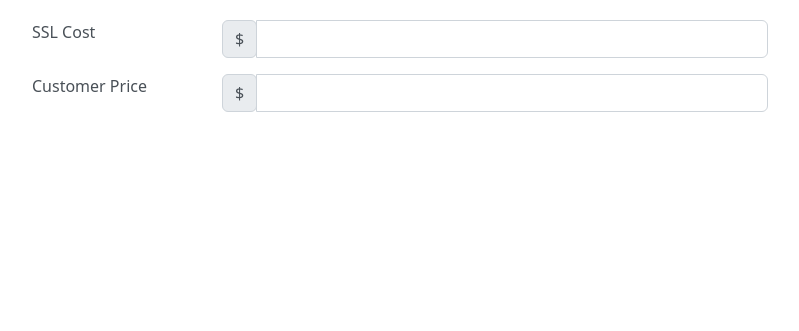
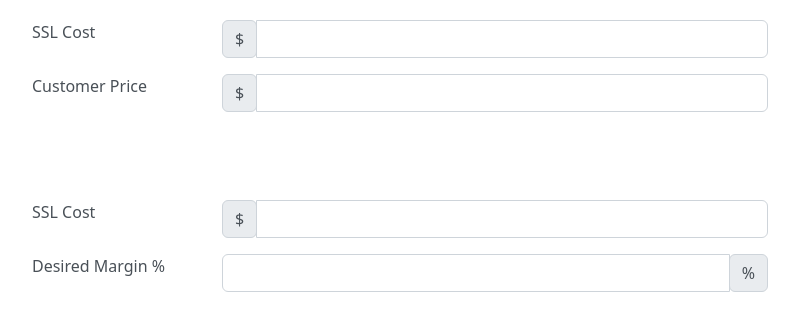
Before and after one commit to asrivasts/SSLMargin, a Flask app: page / in a window 1280 px wide. Shown: the part 256-587 px from the top of the page, without its empty margins (145-944 px from the left). Run offline with Flask 2, Linux system fonts and the light colour scheme; some libraries are stand-ins or nearby versions.

Commit message:
Added Margin Percentage

```diff
--- a/static/js/react.js
+++ b/static/js/react.js
@@ -1,7 +1,12 @@
 document.getElementById("shicost").addEventListener("change", myFunction);
 document.getElementById("custcost").addEventListener("change", myFunction2);
+document.getElementById("shicost2").addEventListener("change", myFunction3);
+document.getElementById("SHIMargin").addEventListener("change", myFunction4);
 var shi = 0;
 var cust = 0;
+
+var shi2 = 0;
+var desired_margin = 0;
 
 function myFunction() {
   var x = document.getElementById("shicost");
@@ -17,17 +22,43 @@ function myFunction() {
 }
 
 function myFunction2() {
-  var x = document.getElementById("custcost");
-  if (x.value =="" || x.value == null){
+  var y = document.getElementById("custcost");
+  if (y.value =="" || y.value == null){
     cust=0;
   }
   else{
-    x.value = x.value.replace('$','');
-    x.value =x.value.trim();
+    y.value = y.value.replace('$','');
+    y.value = y.value.trim();
     cust=1
   }
   marginCalc();
 }
+
+function myFunction3() {
+  var a = document.getElementById("shicost2");
+  if (a.value =="" || a.value == null){
+    shi2=0;
+  }
+  else{
+    a.value = a.value.replace('$','');
+    a.value = a.value.trim();
+    shi2=1
+  }
+  marginDollarCalc();
+}
+function myFunction4() {
+  var b = document.getElementById("SHIMargin");
+  if (b.value =="" || b.value == null){
+    desired_margin=0;
+  }
+  else{
+    b.value = b.value.replace('%','');
+    b.value = b.value.trim();
+    desired_margin=1
+  }
+  marginDollarCalc();
+}
+
 
 function marginCalc(){
     if (shi == 1 && cust ==1){
@@ -45,13 +76,37 @@ function marginCalc(){
         });
         marg = 100*(c-s)/c;
         m.innerHTML="<h2>SSL Margin: " + parseFloat(marg).toFixed(2) + "%</h2>" +"<h2>SSL Margin: " + marg_dol + "</h2>"
-        // (shi)/(1-%) = cust
-        // shi = cust - % * cust
-        // % * cust = cust - shi
-        // % = (cust - shi)/cust
     }
     else{
         var m = document.getElementById("calcMargin");
         m.innerHTML="";
     }
 }
+
+
+function marginDollarCalc(){
+    if (shi2 == 1 && desired_margin ==1){
+        var m1 = document.getElementById("custprice");
+        var s1 = document.getElementById("shicost2").value;
+        var c1 = document.getElementById("SHIMargin").value;
+        var marg1 = 0
+        var marg_dol =0
+        s1 = parseFloat(s1.replace(/,/g,''));
+        c1 = parseFloat(c1)/100;
+        marg1 = s1/(1-c1);
+        marg_dol = marg1-s1
+        marg_dol = marg_dol.toLocaleString('en-US', {
+          style: 'currency',
+          currency: 'USD',
+        });
+        marg1 = marg1.toLocaleString('en-US', {
+          style: 'currency',
+          currency: 'USD',
+        });
+        m1.innerHTML="<h2>Customer Price: " + marg1 + "</h2>" +"<h2>SSL Margin: " + marg_dol + "</h2>";
+    }
+    else{
+        var m1 = document.getElementById("custprice");
+        m1.innerHTML="";
+    }
+}
--- a/templates/index.html
+++ b/templates/index.html
@@ -77,7 +77,7 @@
                     <div class="input-group-prepend">
                         <span class="input-group-text">$</span>
                     </div>
-                    <input type="text" class="form-control" aria-label="CustCost" id="custcost">
+                    <input type="text" class="form-control" aria-label="custcost" id="custcost">
 
                 </div>
             </div>
@@ -99,6 +99,57 @@
         </div>
     </div>
 
+    <!-- </main>/.container -->
+    <BR /><BR /><BR />
+    <div class="container">
+        <div class="row justify-content-md-center">
+            <div class="col-2">
+                <p>SSL Cost</p>
+            </div>
+            <div class="col-6">
+                <div class="input-group mb-3">
+                    <div class="input-group-prepend">
+                        <span class="input-group-text">$</span>
+                    </div>
+                    <input type="text" class="form-control" aria-label="shicost2" id="shicost2">
+
+                </div>
+            </div>
+            <div class="col-2">
+
+            </div>
+        </div>
+    </div>
+    <div class="container">
+        <div class="row justify-content-md-center">
+            <div class="col-2">
+                <p>Desired Margin %</p>
+            </div>
+            <div class="col-6">
+                <div class="input-group mb-3">
+                    <input type="text" class="form-control" aria-label="SHIMargin" id="SHIMargin">
+                    <div class="input-group-append">
+                        <span class="input-group-text" id="basic-addon2">%</span>
+                    </div>
+                </div>
+            </div>
+            <div class="col-2">
+
+            </div>
+        </div>
+    </div>
+    </div>
+    <div class="container">
+        <div class="row justify-content-md-center">
+            <div class="col-2">
+            </div>
+            <div class="col-6" id="custprice">
+            </div>
+            <div class="col-2">
+
+            </div>
+        </div>
+    </div>
     <!-- Bootstrap core JavaScript
     ================================================== -->
     <!-- Placed at the end of the document so the pages load faster -->
```
Lines whose indentation alone changed are shown as unchanged.
